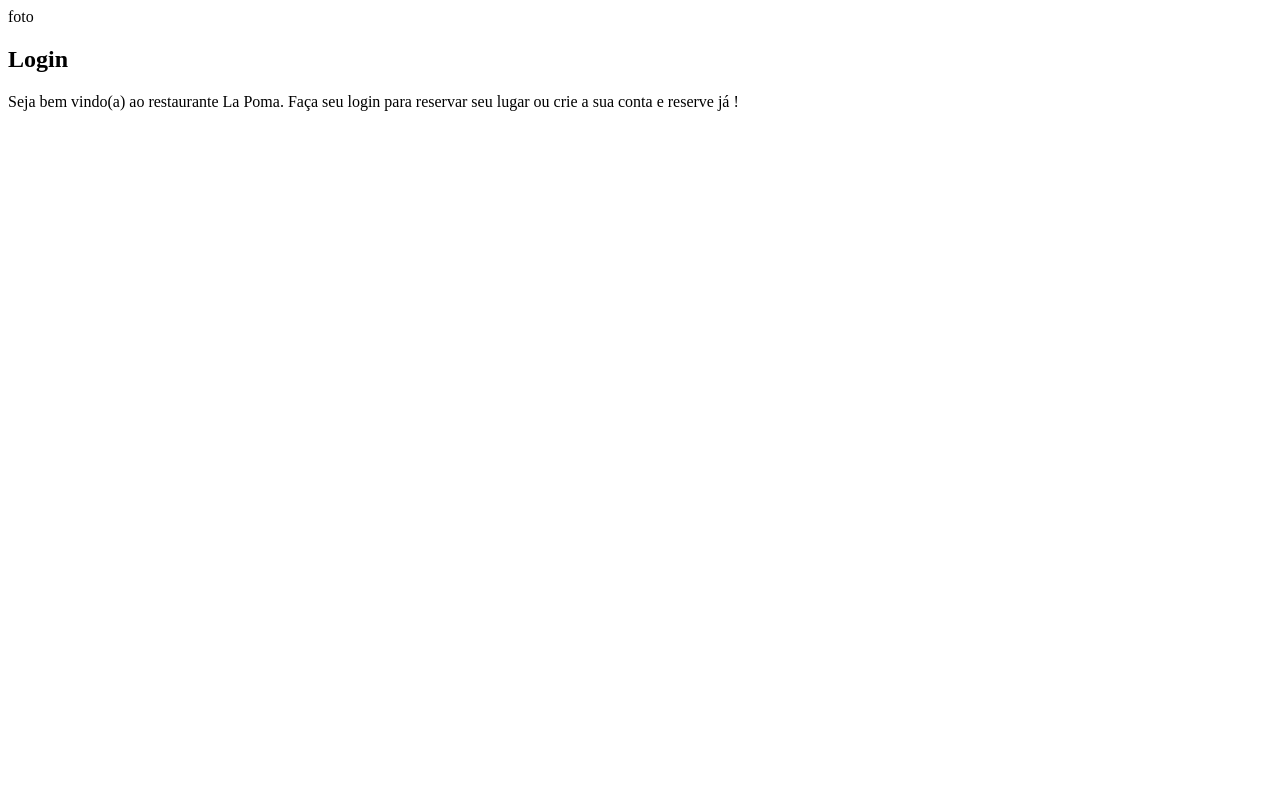
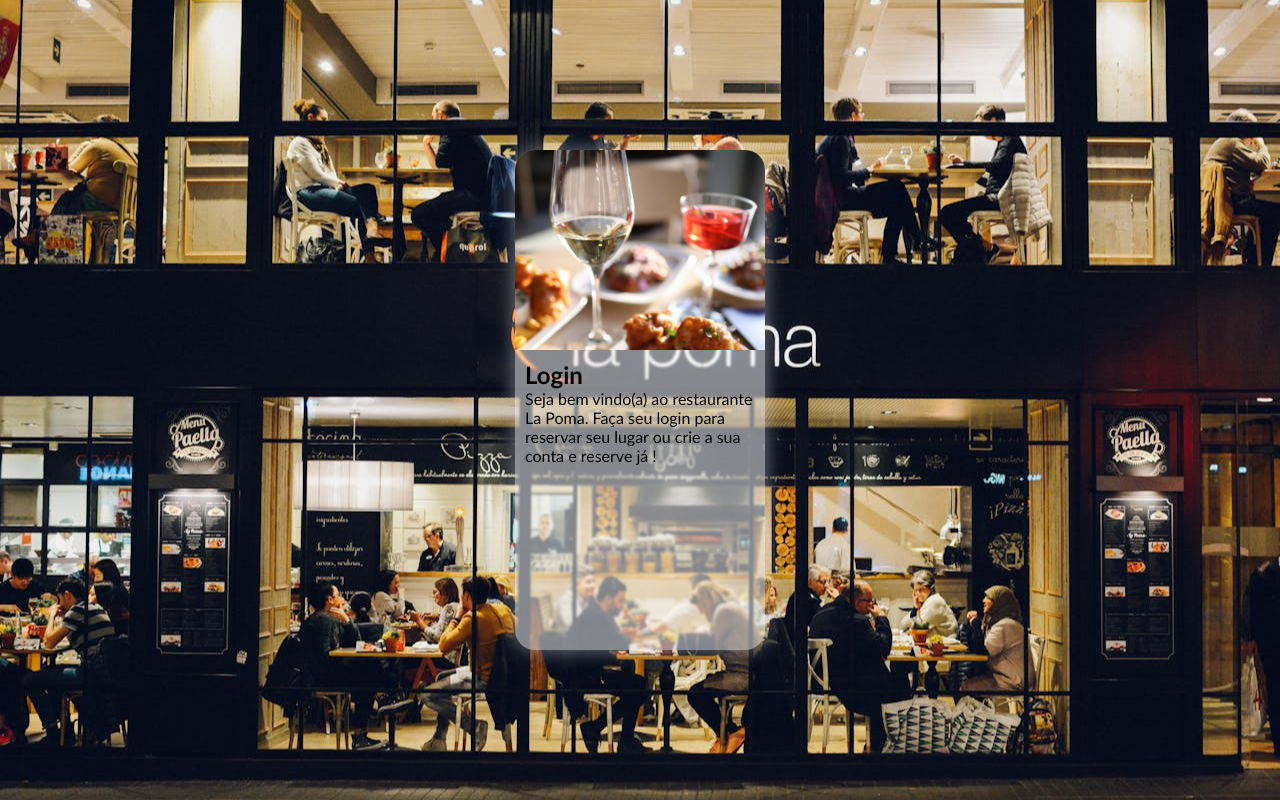
Before and after one commit to ViniciusHenrique09/Projeto-Login, a plain HTML site: page index.html in a window 1280 px wide. Drawn offline with Linux system fonts and the light colour scheme.

Commit message:
atualização

```diff
--- a/estilos/style.css
+++ b/estilos/style.css
@@ -1 +1,51 @@
 @charset "UTF-8";
+
+*{
+    font-family: 'Trebuchet MS', 'Lucida Sans Unicode', 'Lucida Grande', 'Lucida Sans', Arial, sans-serif;
+    padding: 0px;
+    margin: 0px;
+    box-sizing: border-box;
+}
+
+body,html{
+    background: url(../imagens/la-poma.jpg) no-repeat;
+    background-position: center center;
+    background-size: cover;
+
+    height: 100vh;
+    width: 100vw;
+}
+
+main{
+    position: relative;
+    height: 100vh;
+    width: 100vw;
+}
+
+section#login{
+    position: absolute;
+    top: 50%;
+    left: 50%;
+    transform: translate(-50%, -50%);
+    overflow: hidden;
+
+    backdrop-filter: blur(1px);
+    background-color: rgba(255, 255, 255, 0.5);
+    width: 250px;
+    height: 500px;
+    border-radius: 20px;
+    box-shadow: 0px 0px 20px rgba(255, 255, 255, 0.445);
+}
+
+section#login > div#imagem{
+    display: block;
+    background: url(../imagens/login.jpg) no-repeat;
+    background-size: cover;
+    background-position: center top;
+    height: 200px;
+}
+
+section#login > div#formulario{
+    display: block;
+    padding: 10px;
+}
--- a/index.html
+++ b/index.html
@@ -11,7 +11,7 @@
         <section id="login">
 
             <div id="imagem">
-                foto
+
             </div>
 
             <div id="formulario">
```
